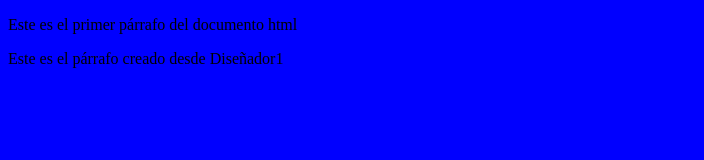
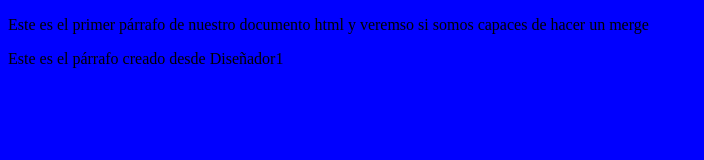
Before and after one commit to VictorGarRos/Proyecto-web-empresa-B, a plain HTML site: page index.html in a window 1280 px wide. Shown: the whole page, without its empty margins (0-704 px from the left). Drawn offline with Linux system fonts and the light colour scheme.

Commit message:
Modificación de primer párrafo desde master

```diff
--- a/index.html
+++ b/index.html
@@ -12,7 +12,7 @@
     </head>
     <body>
 
-        <p>Este es el primer párrafo del documento html</p>
+        <p>Este es el primer párrafo de nuestro documento html y veremso si somos capaces de hacer un merge</p>
 
         <p>Este es el párrafo creado desde Diseñador1</p>
 
```
